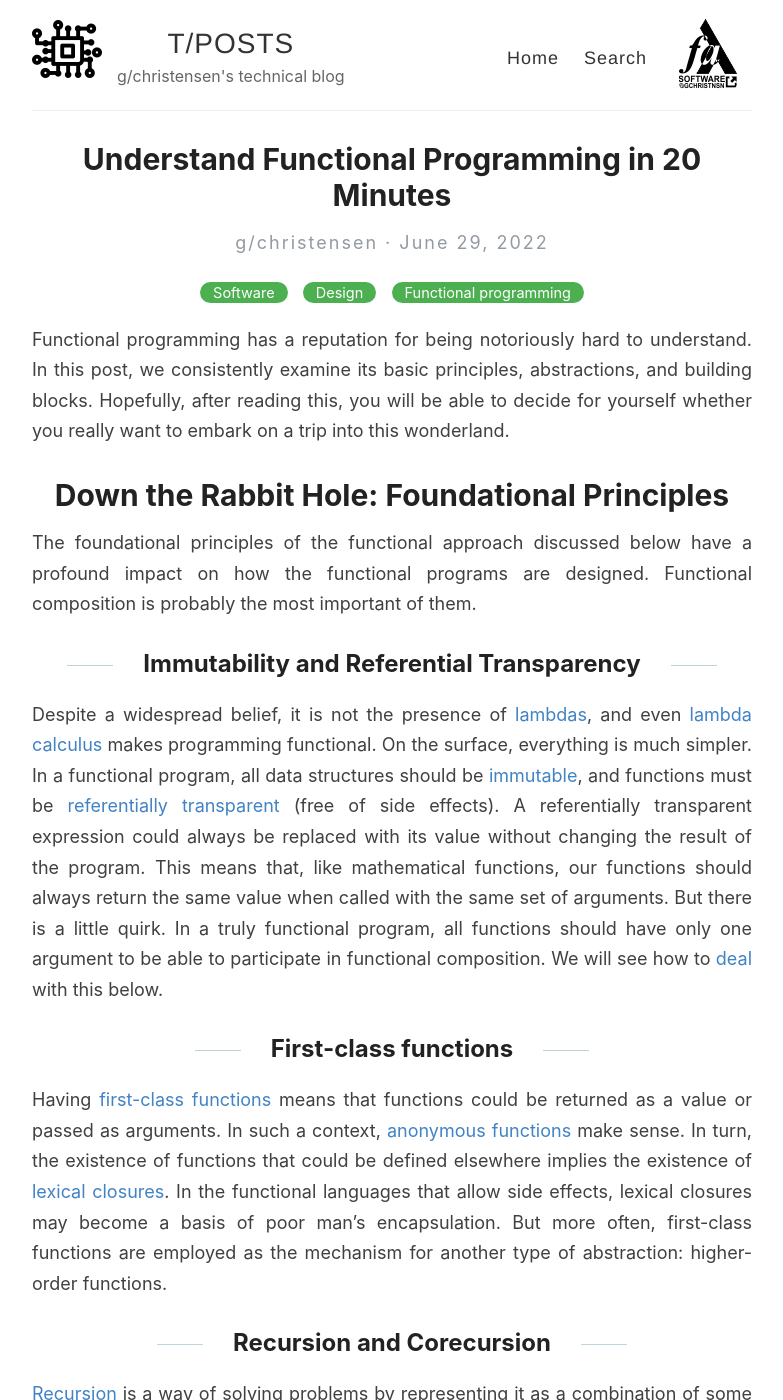
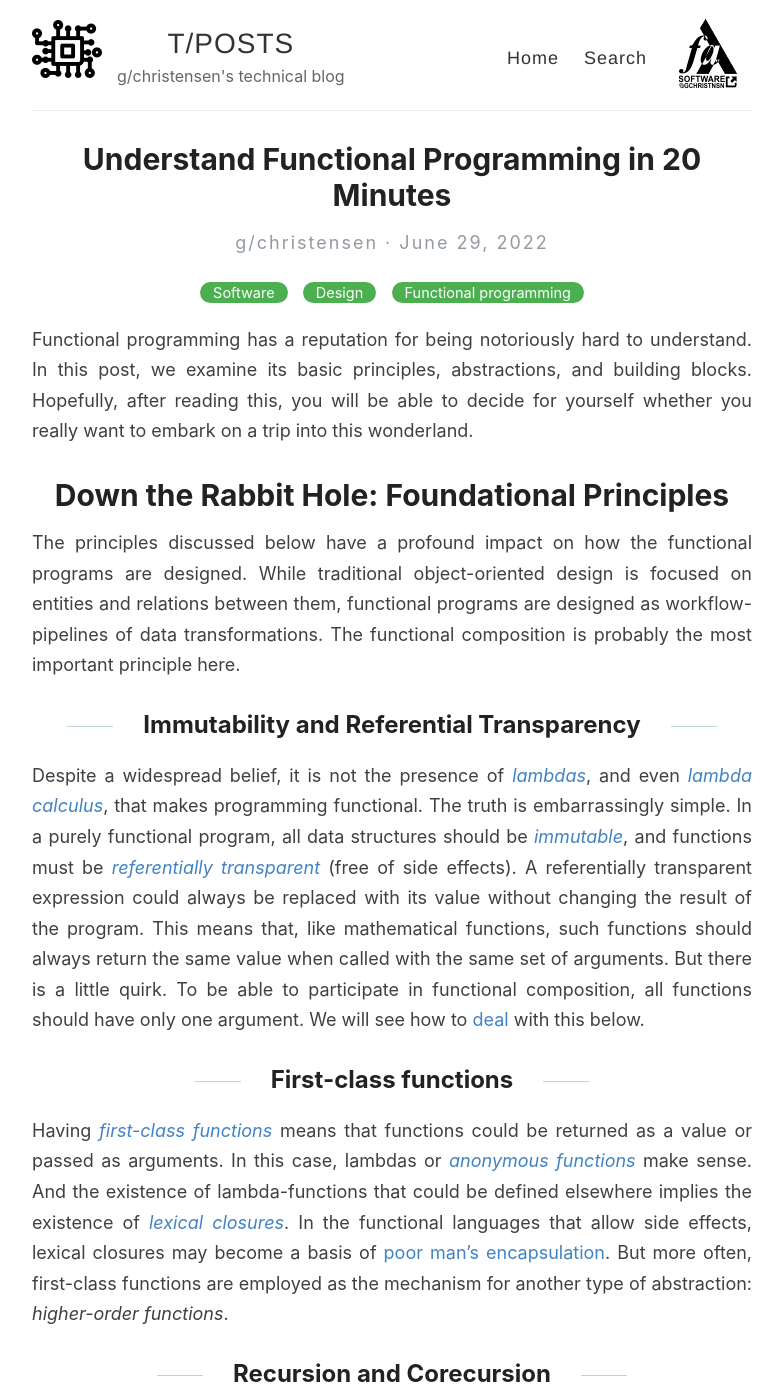
Before and after one commit to GChristensen/posts, a Jekyll site: the page built from _posts/2022-06-29-understand-functional-programming-in-20-minutes.md, in a window 1280 px wide and 1400 px high. Shown: the whole window, without its empty margins (248-1031 px from the left). Built offline with Jekyll 4.4.1, drawn with Linux system fonts in a browser that asks for light colours; some of the changed text lies outside the part shown.

Commit message:
post edit

````diff
--- a/_posts/2022-06-29-understand-functional-programming-in-20-minutes.md
+++ b/_posts/2022-06-29-understand-functional-programming-in-20-minutes.md
@@ -5,76 +5,77 @@ categories: [Software, Design, Functional programming]
 ---
 
 Functional programming has a reputation for being notoriously hard to understand.
-In this post, we consistently examine its basic principles, abstractions,
+In this post, we examine its basic principles, abstractions,
 and building blocks. Hopefully, after reading this, you will be able to decide for
 yourself whether you really want to embark on a trip into this wonderland.
 
 # Down the Rabbit Hole: Foundational Principles
 
-The foundational principles of the functional approach discussed below
-have a profound impact on how the functional programs are designed.
-Functional composition is probably the most important of them.
+The principles discussed below have a profound impact on how the functional
+programs are designed. While traditional object-oriented design is focused on
+entities and relations between them, functional programs are designed as
+workflow-pipelines of data transformations. The functional composition is
+probably the most important principle here.
 
 ## Immutability and Referential Transparency
 
 Despite a widespread belief, it is not the presence of
-[lambdas](https://en.wikipedia.org/wiki/Anonymous_function), and even [lambda
-calculus](https://en.wikipedia.org/wiki/Lambda_calculus) makes programming
-functional. On the surface, everything is much simpler. In a functional program,
+*[lambdas](https://en.wikipedia.org/wiki/Anonymous_function)*, and even *[lambda
+calculus](https://en.wikipedia.org/wiki/Lambda_calculus)*, that makes programming
+functional. The truth is embarrassingly simple. In a purely functional program,
 all data structures should be
-[immutable](https://en.wikipedia.org/wiki/Persistent_data_structure), and
-functions must be [referentially
-transparent](https://en.wikipedia.org/wiki/Referential_transparency) (free of
+*[immutable](https://en.wikipedia.org/wiki/Persistent_data_structure)*, and
+functions must be *[referentially
+transparent](https://en.wikipedia.org/wiki/Referential_transparency)* (free of
 side effects). A referentially transparent expression could always be replaced
 with its value without changing the result of the program. This means that, like
-mathematical functions, our functions should always return the same value when
-called with the same set of arguments. But there is a little quirk. In a truly
-functional program, all functions should have only one argument to be able to
-participate in functional composition. We will see how to
-[deal](https://en.wikipedia.org/wiki/Currying) with this below.
+mathematical functions, such functions should always return the same value when
+called with the same set of arguments. But there is a little quirk.
+To be able to participate in functional composition, all functions should have only one argument.
+We will see how to [deal](https://en.wikipedia.org/wiki/Currying) with this below.
 
 ## First-class functions
 
-Having [first-class
-functions](https://en.wikipedia.org/wiki/First-class_function) means that
-functions could be returned as a value or passed as arguments. In such a
-context, [anonymous functions](https://en.wikipedia.org/wiki/Anonymous_function)
-make sense. In turn, the existence of functions that could be defined elsewhere
-implies the existence of [lexical
-closures](https://en.wikipedia.org/wiki/Closure_(computer_programming)). In the
+Having *[first-class
+functions](https://en.wikipedia.org/wiki/First-class_function)* means that
+functions could be returned as a value or passed as arguments. In this case, lambdas or
+*[anonymous functions](https://en.wikipedia.org/wiki/Anonymous_function)*
+make sense. And the existence of lambda-functions that could be defined elsewhere
+implies the existence of *[lexical
+closures](https://en.wikipedia.org/wiki/Closure_(computer_programming))*. In the
 functional languages that allow side effects, lexical closures may become a
-basis of poor man's encapsulation. But more often, first-class functions are
-employed as the mechanism for another type of abstraction: higher-order
-functions.
+basis of [poor man's encapsulation](https://www.cs.utexas.edu/ftp/garbage/cs345/schintro-v14/schintro_122.html).
+But more often, first-class functions are employed as the mechanism for another type of abstraction:
+*higher-order functions*.
 
 ## Recursion and Corecursion
 
-[Recursion](https://en.wikipedia.org/wiki/Recursion_(computer_science)) is a way
+*[Recursion](https://en.wikipedia.org/wiki/Recursion_(computer_science))* is a way
 of solving problems by representing it as a combination of some base case and a
 smaller version of the same problem. Usually, recursion is implemented through
-self-referencing function calls or through [mutual
-recursion](https://en.wikipedia.org/wiki/Mutual_recursion). While recursion
+self-referencing function calls or through *[mutual
+recursion](https://en.wikipedia.org/wiki/Mutual_recursion)*. While recursion
 starts with the last step and continues until the base case is achieved,
-corecursion starts with the base case and continues until the first step.
+*corecursion* starts with the base case and continues until the first step.
 Depth-first and breadth-first [tree
 traversal](https://en.wikipedia.org/wiki/Tree_traversal) algorithms are examples
 of recursion and corecursion respectively.
 
 ## Higher-order functions
 
-[Higher-order functions](https://en.wikipedia.org/wiki/Higher-order_function)
+*[Higher-order functions](https://en.wikipedia.org/wiki/Higher-order_function)*
 are functions that accept other functions to use them as a part of the
 algorithm. They may be considered as an abstraction device similar to the
 [template method](https://en.wikipedia.org/wiki/Template_method_pattern) in OOP. The
-[map](https://en.wikipedia.org/wiki/Map_(higher-order_function)) is a simple
+*[map](https://en.wikipedia.org/wiki/Map_(higher-order_function))* is a simple
 example.
 
-In the context of functional programming, combinators are the
+In the context of functional programming, *combinators* are the
 higher-order functions that do not have dependencies on the outer context (do
-not have free variables) and use only function applications to produce results.
+not have *free variables*) and use only function applications to produce results.
 [Y-combinator](https://en.wikipedia.org/wiki/Fixed-point_combinator#Fixed-point_combinators_in_lambda_calculus)
-is a curious example, which allows achieving self-recursion in languages that do
-not support referring to a function by its name from its code. In general,
+is a curious instance, which allows achieving self-recursion in languages that do
+not support referring to a function by its name from its own code. In general,
 combinators are used to hierarchically organize abstractions, reducing code
 complexity.
 
@@ -132,8 +133,8 @@ which also results in a function with a lesser number of arguments.
 
 When working with recursive algorithms and data structures, it makes sense to
 defer the evaluation of the recursive part until it is actually needed. Such
-deferring based on syntactic constructs is called [lazy
-evaluation](https://en.wikipedia.org/wiki/Lazy_evaluation) and allows, for
+deferring based on syntactic constructs is called *[lazy
+evaluation](https://en.wikipedia.org/wiki/Lazy_evaluation)* and allows, for
 example, the creation of potentially infinite sequences. Such tricks are
 impossible in strict languages, where all expressions are evaluated completely
 just after they are encountered.
@@ -143,79 +144,81 @@ just after they are encountered.
 # Through the Looking-Glass: Where We Meet Category Theory
 
 Design of purely functional programs heavily relies on category theory
-and the underlying algebraical laws of the used functional primitives.
+and the underlying algebraical laws of the utilized functional primitives.
 We will only scratch the surface here to give a glimpse of what purely functional
-design looks like.
+design may look like.
 
 ## Algebraic Data Types
 
-Although functional languages may be dynamically typed, there are plenty of
-statically-typed ones. At first glance, [functional type
-systems](https://en.wikipedia.org/wiki/Hindley%E2%80%93Milner_type_system) with
-their [typeclasses](https://en.wikipedia.org/wiki/Type_class) may seem complex
+Although functional languages may be *dynamically typed*, there are plenty of
+*statically-typed* ones. At first glance, *[functional type
+systems](https://en.wikipedia.org/wiki/Hindley%E2%80%93Milner_type_system)* with
+their *[typeclasses](https://en.wikipedia.org/wiki/Type_class)* may seem complex
 and unwieldy. It is because they may really be complex and unwieldy.
 
-There are two kinds of [algebraic data
-types](https://en.wikipedia.org/wiki/Algebraic_data_type) (ADTs): sum types and
-product types. They vary in the way by which their number of inhabiting values
+There are two kinds of *[algebraic data
+types](https://en.wikipedia.org/wiki/Algebraic_data_type)* (ADTs): *sum types* and
+*product types*. They vary in the way by which their number of inhabiting values
 is calculated. For example, the number of possible inhabiting values of
 2-[tuple](https://en.wikipedia.org/wiki/Tuple) of bytes, which is a product
-type, is 256x256 = 65536. It includes possible combinations from `[0, 0]` to
+type, is 256x256 = 65536. It includes all possible combinations from `[0, 0]` to
 `[255, 255]`. On the other hand, the number of inhabitants of the Boolean, a sum
 type, is 2: `true` and `false`. Product types and sum types are collectively
 called "algebraic" because they have algebraic
 [properties](https://stanford-cs242.github.io/f19/lectures/03-2-algebraic-data-types.html)
 similar to normal integers.
 
-In practice, the sum types are often employed as containers that wrap some
-tagged values which could be processed with pattern matching, spawning their
-own paths of execution. Such wrappers are called "contexts". For example, the
-following listing defines the `Maybe` sum type with two value constructors used
-as tags: `Just` that takes a parameter and parameterless `Nothing`.
+In practice, the sum types are often employed as containers or tags that wrap some
+values which then are processed with pattern matching. Such wrappers are called "*contexts*".
+For example, the following listing defines the `Maybe` sum type with two value constructors used
+as tags. `Just` takes a parameter and `Nothing` appears as is.
 
 ```haskell
 data Maybe a = Just a | Nothing
 x = Just 10 -- wrap an Int into the Maybe container
 ```
 
-Similar to a null-reference, the `Maybe` type is used to distinguish between the
-absent and fulfilled results of a computation. It is more safe than `null`,
-dubbed as the billion dollar mistake, because in pattern matching compiler will
-enforce the use of the `Nothing` branch.
+Similar to a null-reference, the `Maybe` type may be used to distinguish between the
+absent and fulfilled results of a computation. Because in pattern matching compiler will
+enforce the implementation of the `Nothing` branch, it is generally more safe than the use of `null`,
+dubbed as the billion-dollar mistake.
 
 ## Pattern matching
 
-Pattern matching offers syntactic constructs needed to destructure and recombine
+*Pattern matching* offers syntactic constructs needed to destructure and recombine
 values stored in ADTs.
 
 ```haskell
-add :: Int -> Int -> Int       -- Hindley-Milner signatrue declaration
-add x y = x + y                -- add takes two Ints and returns an Int
+add :: Int -> Int -> Int        -- Hindley-Milner signatrue declaration
+add x y = x + y                 -- add takes two Ints and returns an Int
 
-add2 :: Maybe Int -> Maybe Int -- add2 takes an Int packed into a Maybe
-add2 x =                       -- and also returns an Int packed into a Maybe
-  case x of                    -- the pattern matching takes place here
-    Just x' -> Just (add x' 2) -- x' is the Int destructured from the Maybe wrapper
-    Nothing -> Nothing         -- Nothing is left as it is
+addmb :: Maybe Int -> Maybe Int -- addmb takes an Int packed into a Maybe
+addmb x =                       -- and also returns an Int packed into a Maybe
+  case x of                     -- the pattern matching takes place here
+    Just x' -> Just (add x' 2)  -- x' is the Int destructured from the Maybe wrapper
+    Nothing -> Nothing          -- Nothing is left as it is
 ```
 
-Because exceptions disrupt the control flow of a program, functional languages
-use various tagged values to indicate errors in computations. Being returned
-somewhere in the middle of the chain of composed functions, `Nothing` will
-short-circuit the computation. Such change of a computation path or a wrapper is
-called an "effect" (not to be confused with side-effects).
+It is important to note, that each branch of a pattern-matching expression
+spawns its own *path of execution*. Because exceptions disrupt the control flow
+of a program, functional languages use pattern matching based on contexts to
+process errors. Being returned somewhere in the middle of the chain of composed
+functions that use pattern matching, `Nothing` will short-circuit the
+computation - only the branch with `Nothing` will be chosen. Such change of a
+computational path or of a context is called an "*effect*" (not to be confused
+with side effects).
 
-The two following sections contain some highly abstract stuff, but it is important.
+The two following sections contain some highly condensed abstract stuff, but it is important.
 Please, do not switch the channel.
 
 ## Some Category Theory
 
-A category consists of a set of objects and a set of
-[morphisms](https://en.wikipedia.org/wiki/Morphism) between the objects.
+A *category* consists of a set of objects and a set of
+*[morphisms](https://en.wikipedia.org/wiki/Morphism)* between the objects.
 Morphism `f` between objects `a` and `b` is written as `f: a -> b`. Morphisms
 compose. In the context of functional programming, objects are types and
 morphisms are functions. Morphisms that map to the same type (`f: a -> a`) are
-called endomorphisms. Morphisms may map not only between types, but also between
+called *endomorphisms*. Morphisms may map not only between types, but also between
 categories, for example:
 
 ```haskell
@@ -225,17 +228,17 @@ F :: (a -> b) -> (Maybe a -> Maybe b)
 ```
 
 Such higher-order morphisms are called
-[functors](https://en.wikipedia.org/wiki/Lift_(mathematics)), and mapping into
+*[functors](https://en.wikipedia.org/wiki/Lift_(mathematics))*, and mapping into
 some other category (context) is called
-[lifting](https://en.wikipedia.org/wiki/Lift_(mathematics)). Morphisms that
+*[lifting](https://en.wikipedia.org/wiki/Lift_(mathematics))*. Morphisms that
 preserve the algebraic structure of the objects, as in the definition above, are
-called homomorphisms. There are also [morphisms of
-functors](https://en.wikipedia.org/wiki/Natural_transformation). Nothing complex,
+called *homomorphisms*. There are also *[morphisms of
+functors](https://en.wikipedia.org/wiki/Natural_transformation)*. Nothing complex,
 just arrows everywhere.
 
 ## Algebras
 
-Algebras are a collection of functions operating over some ADTs, along with a
+*Algebras* are a collection of functions operating over some ADTs, along with a
 set of laws or constraints specifying relationships between these functions. For
 example, the [magma](https://en.wikipedia.org/wiki/Magma_(algebra)) is defined
 as a set that is [closed](https://en.wikipedia.org/wiki/Closure_(mathematics))
@@ -259,9 +262,13 @@ All this "complex" algebraic stuff is actually what you learned in elementary sc
 ## Abstractions Based on ADTs
 
 So, you decided to create some abstractions by composing some functions that
-accept and return some ADTs possibly creating some effects. Here you are
-entering the territory of the functional plumbing using morphisms. The
-constraints imposed by the static type checking could not be satisfied automatically.
+accept and return some ADTs. During the course they may create some effects. Here you are
+entering the territory of the functional plumbing with morphisms.
+In the case of static type checking, its constraints could not be satisfied automatically,
+and you need to choose right morphisms to make your composed chain of functions to work
+as intended. The morphisms are usually implemented as methods of the typeclass implementation
+for the particular context.
+
 Let's assume that `mayb` returns an integer result of some
 computation wrapped in `Maybe`.
 
@@ -316,7 +323,7 @@ task is to match the input types of the composed functions with their output typ
 To become a skilled functional plumber, it is necessary to understand the
 meaning of the bottomless crevasse of such magical words as functor, bifunctor,
 profunctor, applicative functor, invariant, contravariant, lens, Kleisli arrow,
-monad, and, save the Lord, comonad. All plumbing should then be checked for
+monad, and, save the Lord, comonad. All plumbing is usually checked for
 consistency with the corresponding algebraical laws of the entities
 mentioned above. Do the used functions commute? Does the identity law hold?
 There is even some [advanced
@@ -367,7 +374,7 @@ Just x >>= f = f x
 ```
 
 It takes a value in a context and a monadic function, so the result remains in
-the context. Monads may bring their own problems. The contexts may stack
+the context. Monads may bring their own problems: the contexts may stack
 like onion petals, and additional plumbing may be required to peel them off.
 
 # Footnotes
````
Also changed, not shown: other parts of _posts/2022-06-29-understand-functional-programming-in-20-minutes.md (+16 -16 lines), _posts/2020-03-25-creating-personal-knowledge-base.md (+17 -17 lines).
